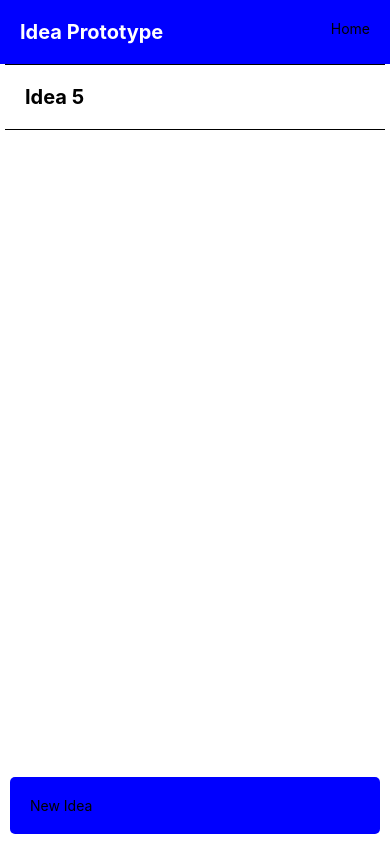
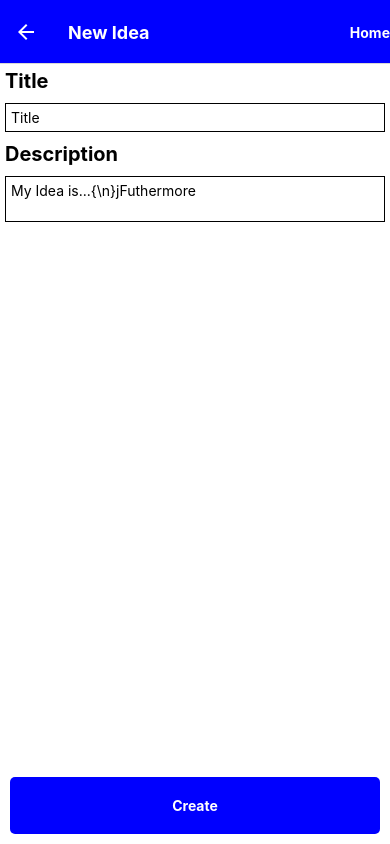
Before and after one commit to Nicola3341246/Idea_App_prototype, a React Native app in the folder Idea_Prototype/: screen /IdeaKreator in a window 390 px wide. Built offline with nearby package versions, Linux system fonts and the light colour scheme.

Commit message:
Added new Ideapage and routing

```diff
--- a/Idea_Prototype/App.js
+++ b/Idea_Prototype/App.js
@@ -1,21 +1,47 @@
-import { StatusBar } from "expo-status-bar";
-import { StyleSheet, Text, View } from "react-native";
-import MainPage from "./components/mainpage";
+import * as React from "react";
+import { Pressable, StyleSheet, Text } from "react-native";
+import { NavigationContainer } from "@react-navigation/native";
+import { createNativeStackNavigator } from "@react-navigation/native-stack";
+import MainPage from "./components/mainpage/mainpage";
+import IdeaCreator from "./components/ideaCreator/ideaCreator";
+
+const Stack = createNativeStackNavigator();
 
 export default function App() {
     return (
-        <View style={styles.container}>
-            <MainPage />
-            <StatusBar style="auto" />
-        </View>
+        <NavigationContainer>
+            <Stack.Navigator
+                screenOptions={() => ({
+                    headerStyle: {
+                        backgroundColor: "blue",
+                    },
+                    headerTintColor: "#fff",
+                    headerTitleStyle: {
+                        fontWeight: "bold",
+                    },
+                })}
+            >
+                <Stack.Screen name="Home" component={MainPage} />
+                <Stack.Screen
+                    name="IdeaKreator"
+                    component={IdeaCreator}
+                    options={({ navigation }) => ({
+                        title: "New Idea",
+                        headerRight: () => (
+                            <Pressable onPress={() => navigation.navigate("Home")}>
+                                <Text style={styles.headerButtons}>Home</Text>
+                            </Pressable>
+                        ),
+                    })}
+                />
+            </Stack.Navigator>
+        </NavigationContainer>
     );
 }
 
-const styles = StyleSheet.create({
-    container: {
-        flex: 1,
-        backgroundColor: "#fff",
-        alignItems: "center",
-        justifyContent: "center",
+const styles = new StyleSheet.create({
+    headerButtons: {
+        color: "#fff",
+        fontWeight: "bold",
     },
 });
--- a/Idea_Prototype/components/global/header.js
+++ /dev/null
@@ -1,30 +0,0 @@
-import { Pressable, StyleSheet, Text, View } from "react-native";
-
-export default function Header() {
-    return (
-        <View style={styles.container}>
-            <Text style={styles.title}>Idea Prototype</Text>
-            <Pressable onPress={() => alert("Not implemented yet")}>
-                <Text>Home</Text>
-            </Pressable>
-        </View>
-    );
-}
-
-const styles = StyleSheet.create({
-    container: {
-        backgroundColor: "blue",
-        padding: 20,
-        width: "100%",
-
-        display: "flex",
-        flexDirection: "row",
-        justifyContent: "space-between",
-    },
-
-    title: {
-        color: "white",
-        fontSize: 20,
-        fontWeight: "bold",
-    },
-});
--- /dev/null
+++ b/Idea_Prototype/components/ideaCreator/ideaCreator.js
@@ -0,0 +1,61 @@
+import { Pressable, ScrollView, Text, TextInput, View } from "react-native";
+
+export default function IdeaCreator({ navigation }) {
+    const createIdea = () => {
+        // Add idea to storage
+        navigation.navigate("Home");
+    };
+
+    return (
+        <View style={styles.container}>
+            <ScrollView>
+                <Text style={styles.label}>Title</Text>
+                <TextInput style={styles.input} placeholder="Title" />
+                <Text style={styles.label}>Description</Text>
+                <TextInput
+                    style={styles.input}
+                    placeholder="My Idea is...{\n}jFuthermore"
+                    multiline={true}
+                />
+            </ScrollView>
+            <Pressable style={styles.button} onPress={() => createIdea()}>
+                <Text style={styles.buttonText}>Create</Text>
+            </Pressable>
+        </View>
+    );
+}
+
+const styles = {
+    container: {
+        flex: 1,
+        backgroundColor: "#fff",
+        width: "100%",
+    },
+
+    label: {
+        color: "black",
+        fontSize: 20,
+        fontWeight: "bold",
+        margin: 5,
+    },
+
+    input: {
+        borderColor: "#000000",
+        borderWidth: 1,
+        margin: 5,
+        padding: 5,
+    },
+
+    button: {
+        backgroundColor: "blue",
+        margin: 10,
+        padding: 20,
+        borderRadius: 5,
+        alignItems: "center",
+    },
+
+    buttonText: {
+        color: "#fff",
+        fontWeight: "bold",
+    },
+};
--- a/Idea_Prototype/components/mainpage.js
+++ b/Idea_Prototype/components/mainpage/mainpage.js
@@ -1,8 +1,7 @@
 import { Pressable, StyleSheet, Text, View, ScrollView } from "react-native";
-import Header from "./global/header";
-import IdeaComponent from "./mainpage/ideaCompondend";
+import IdeaComponent from "./ideaCompondend";
 
-export default function MainPage() {
+export default function MainPage({ navigation }) {
     const mockIdeaRepository = [
         {
             id: 1,
@@ -44,18 +43,21 @@ export default function MainPage() {
         },
     ];
 
+    const openIdeaKreator = () => {
+        navigation.navigate("IdeaKreator");
+    };
+
     return (
         <View style={styles.container}>
-            <Header />
             <ScrollView>
-                {mockIdeas.map((idea) => {
+                {mockIdeas.map((idea, index) => {
                     if (idea.repositoryId === 0) {
-                        return <IdeaComponent idea={idea} />;
+                        return <IdeaComponent idea={idea} key={index} />;
                     }
                 })}
             </ScrollView>
-            <Pressable style={styles.button} onPress={() => alert("Not implemented yet")}>
-                <Text>New Idea</Text>
+            <Pressable style={styles.button} onPress={() => openIdeaKreator()}>
+                <Text style={styles.buttonText}>New Idea</Text>
             </Pressable>
         </View>
     );
@@ -68,14 +70,20 @@ const styles = StyleSheet.create({
         width: "100%",
     },
 
+    scrollContainer: {
+        width: "100%",
+    },
+
     button: {
         backgroundColor: "blue",
         margin: 10,
         padding: 20,
         borderRadius: 5,
+        alignItems: "center",
     },
 
-    scrollContainer: {
-        width: "100%",
+    buttonText: {
+        color: "#fff",
+        fontWeight: "bold",
     },
 });
```
Also changed, not shown: Idea_Prototype/package.json (+6 -3 lines), 1 other file (tests, documents, lock files or other folders).
